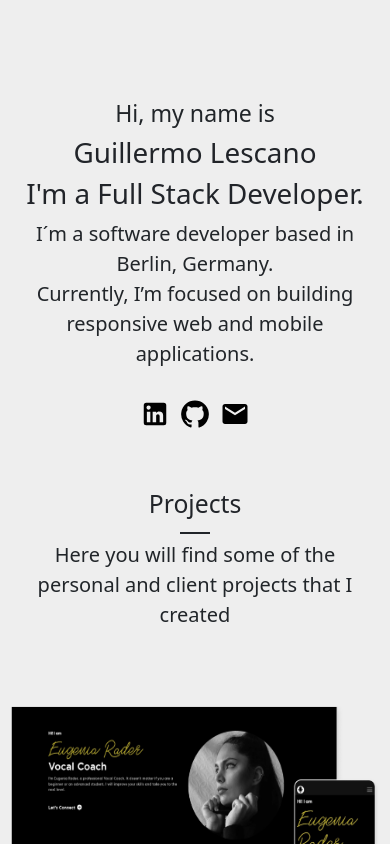
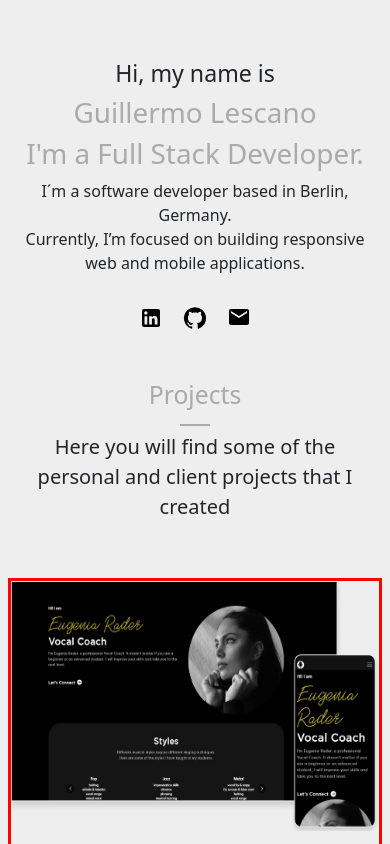
Before and after one commit to GuillermoBerlin/personalportfolio, a React (Create React App) app: page / in a window 390 px wide. Shown: the top 844 px of the page. Built offline with nearby package versions, Linux system fonts and the light colour scheme.

Commit message:
styles moved to css

```diff
--- a/src/App.css
+++ b/src/App.css
@@ -41,7 +41,12 @@ body {
     transform: rotate(360deg);
   }
 }
+
 /* CONSTANTES DE COLOR */
 .blue-color{
   color:#212429;
 }
+
+:root {
+  --main-color: #AAAAAA;
+}
--- a/src/components/Header.css
+++ b/src/components/Header.css
@@ -1,24 +1,47 @@
 .main-div {
     padding-left: 13%;
+    margin-top: 100px;
 }
+
+.main-div p{
+    font-weight: 200;
+    font-size: 20px;
+    margin-bottom: 0px;
+}
+
+.main-div h1{
+    color: var(--main-color);
+}
+
 .icons-container{
     display: flex;
     justify-content: center;
     align-items: center;
+    margin-top: 30px;
+    margin-left: 0px;
+    gap: 20px;
 }
-.icon{
-    width: 30px;
-    display: inline-block;
-    height: 30px;
+
+.header-icon{
+    color: rgb(0, 0, 0);
+    cursor: pointer;
 }
-.github-icon{
-    margin-right: 10px;
-    margin-left: 10px;
-}
+
 @media (max-width: 1199px) {
     .main-div{
         padding-left: 0;
     }
+
+    .main-div {
+        margin-top: 60px;
+    }
+
+    .main-div p{
+
+        font-size: 16px;
+    }
+
+
 }
 @media (min-width: 992px){
     .icons-container{
--- a/src/components/Header.js
+++ b/src/components/Header.js
@@ -16,42 +16,21 @@ export default function Header() {
     window.location.href = mailtoLink;
   };
 
-  const styles = {
-    mainDiv: {
-      marginTop: '100px',
-      borderRadius: 'solid 1px red',
-    },
-    subHeader: {
-      fontWeight: 200,
-      fontSize: '20px',
-      marginBottom: '0px',
-    },
-    icons: {
-      marginTop: '30px',
-      marginLeft: '0px',
-    },
-    icon: {
-      fontSize: '30px',
-      color: 'black',
-      cursor: 'pointer',
-    },
-  };
-
   return (
-    <div style={styles.mainDiv} className='text-center text-lg-start main-div'>
+    <div className='text-center text-lg-start main-div'>
       <h3>Hi, my name is</h3>
-      <h1 className='blue-color'>Guillermo Lescano</h1>
-      <h1 className='blue-color'>I'm a Full Stack Developer.</h1>
-      <p style={styles.subHeader}>I´m a software developer based in Berlin, Germany.</p>
-      <p style={styles.subHeader}>Currently, I’m focused on building responsive web and mobile applications.</p>
-      <div style={styles.icons} className='icons-container'>
-        <a href="https://www.linkedin.com/in/guillermo-lescano/" target="_blank" rel='noreferrer' className='linkedin-icon icon'>
-          <LinkedInIcon style={{ ...styles.icon, color: 'black' }} />
+      <h1>Guillermo Lescano</h1>
+      <h1>I'm a Full Stack Developer.</h1>
+      <p>I´m a software developer based in Berlin, Germany.</p>
+      <p>Currently, I’m focused on building responsive web and mobile applications.</p>
+      <div className='icons-container'>
+        <a href="https://www.linkedin.com/in/guillermo-lescano/" target="_blank" rel='noreferrer' >
+          <LinkedInIcon className='header-icon'/>
         </a>
-        <a href="https://github.com/GuillermoBerlin" target="_blank" rel='noreferrer' className='github-icon icon'>
-          <GitHubIcon style={{ ...styles.icon, color: 'black' }} />
+        <a href="https://github.com/GuillermoBerlin" target="_blank" rel='noreferrer' >
+          <GitHubIcon className='header-icon'/>
         </a>
-        <EmailIcon style={styles.icon} onClick={handleEmailClick} className='email-icon icon'/>
+        <EmailIcon onClick={handleEmailClick} className='header-icon'/>
       </div>
     </div>
   );
--- a/src/components/Project.css
+++ b/src/components/Project.css
@@ -16,7 +16,20 @@ img{
     display: flex;
     justify-content: center;
     align-items: center;
+    border: red solid 3px;
 }
+.button-container{
+    position: absolute;
+    border: red solid 3px;
+}
+.mobile-button-container{
+    display: flex;
+    align-items: center;
+    justify-content: center;
+    margin-top: 20px;
+}
+
+
 @media (max-width: 991px) {
     .img-container {
         display: flex;
--- a/src/components/Project.js
+++ b/src/components/Project.js
@@ -13,17 +13,9 @@ const Project = (props) => {
   const styles = {
     img: {
       filter: hovered && windowSize.width > 700 ? "blur(2px)" : "none",
+    },
 
-    },
-    buttonContainer: {
-      position: "absolute",
-    },
-    mobileButtonContainer: {
-      display: "flex",
-      alignItems: "center",
-      justifyContent: "center",
-      marginTop: "20px",
-    },
+
     colLeft: {
       display: "flex",
       flexDirection: "row",
@@ -83,11 +75,12 @@ const Project = (props) => {
           src={props.image}
         />
 
-        {windowSize.width < 700 ? <div style={styles.mobileButtonContainer}>
+        {windowSize.width < 700 ? <div className='mobile-button-container'>
           <Button variant="outline-dark" className="btn-light" style={styles.mobileButton}>Visit Website</Button>
           <Button variant="outline-dark" className="btn-light" style={styles.mobileButton}><div style={styles.seeTheCode}>See the code <GitHubIcon fontSize="small"/></div></Button>
         </div> :
-        <div style={styles.buttonContainer} onMouseEnter={() => setHovered(true)}>
+
+        <div className='button-container' onMouseEnter={() => setHovered(true)}>
           <Button variant="outline-dark" className="btn-light" style={styles.button}>Visit Website</Button>
           <Button variant="outline-dark" className="btn-light" style={styles.button}><div style={styles.seeTheCode}>See the code <GitHubIcon fontSize="small"/></div></Button>
         </div>}
--- a/src/components/Projects.css
+++ b/src/components/Projects.css
@@ -1,8 +1,41 @@
+.text-container{
+    margin-top: 80px;
+    margin-bottom: 60px;
+    display: flex;
+    flex-direction: column;
+    justify-content: center;
+    align-items: center;
+}
+
+.text-container h2{
+    color: var(--main-color);
+}
+
+.line{
+    border: 1px solid;
+    width: 30px;
+    margin: 6px;
+    color: var(--main-color);
+}
+
+.text-container p{
+    font-weight: 200;
+    font-size: 20px;
+    text-align: center;
+}
+
+
 .project-container{
     padding-left: 13%;
 }
+
 @media (max-width: 1199px) {
     .project-container{
         padding-left: 0;
     }
+
+    .text-container{
+        margin-top: 50px;
+        margin-bottom: 40px;
+    }
 }
--- a/src/components/Projects.js
+++ b/src/components/Projects.js
@@ -2,38 +2,14 @@ import React from 'react';
 import Project from './Project';
 import './Projects.css';
 
-const styles = {
-  texts: {
-    marginTop: "60px",
-    marginBottom: "60px",
-    display: "flex",
-    flexDirection: "column",
-    justifyContent: "center",
-    alignItems: "center",
-  },
-  line: {
-    border: '1px solid',
-    width: "30px",
-    margin: "6px",
-  },
-  subHeader: {
-    fontWeight: 200,
-    fontSize: "20px",
-    textAlign: "center",
-  },
-  row: {
-    marginBottom: "50px",
-    marginLeft: "0",
-  },
-};
 
 export default function Projects() {
   return (
     <>
-      <div style={styles.texts}>
-        <h2 className='blue-color'>Projects</h2>
-        <div className='blue-color' style={styles.line}></div>
-        <p style={styles.subHeader}>Here you will find some of the personal and client projects that I created</p>
+      <div className='text-container'>
+        <h2>Projects</h2>
+        <div className='line'></div>
+        <p>Here you will find some of the personal and client projects that I created</p>
       </div>
       <div className='project-container'>
         <Project
```
